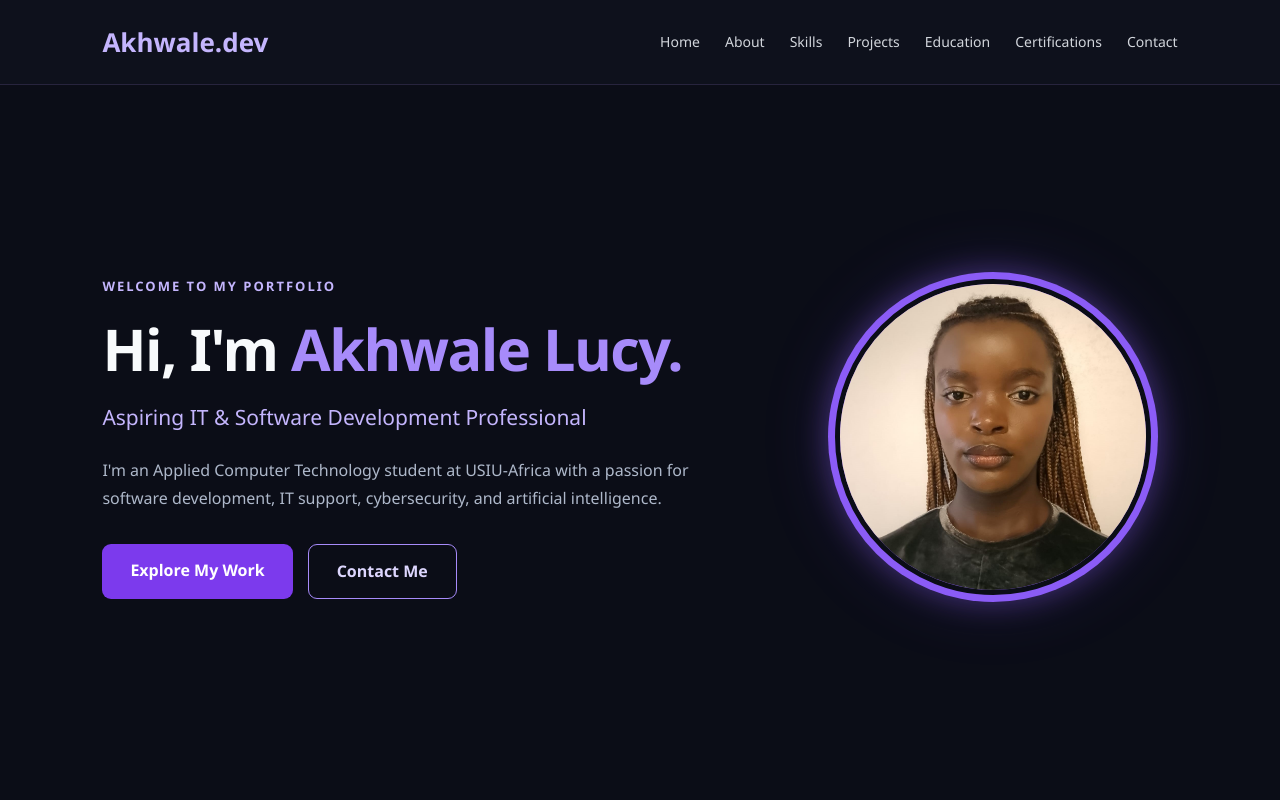
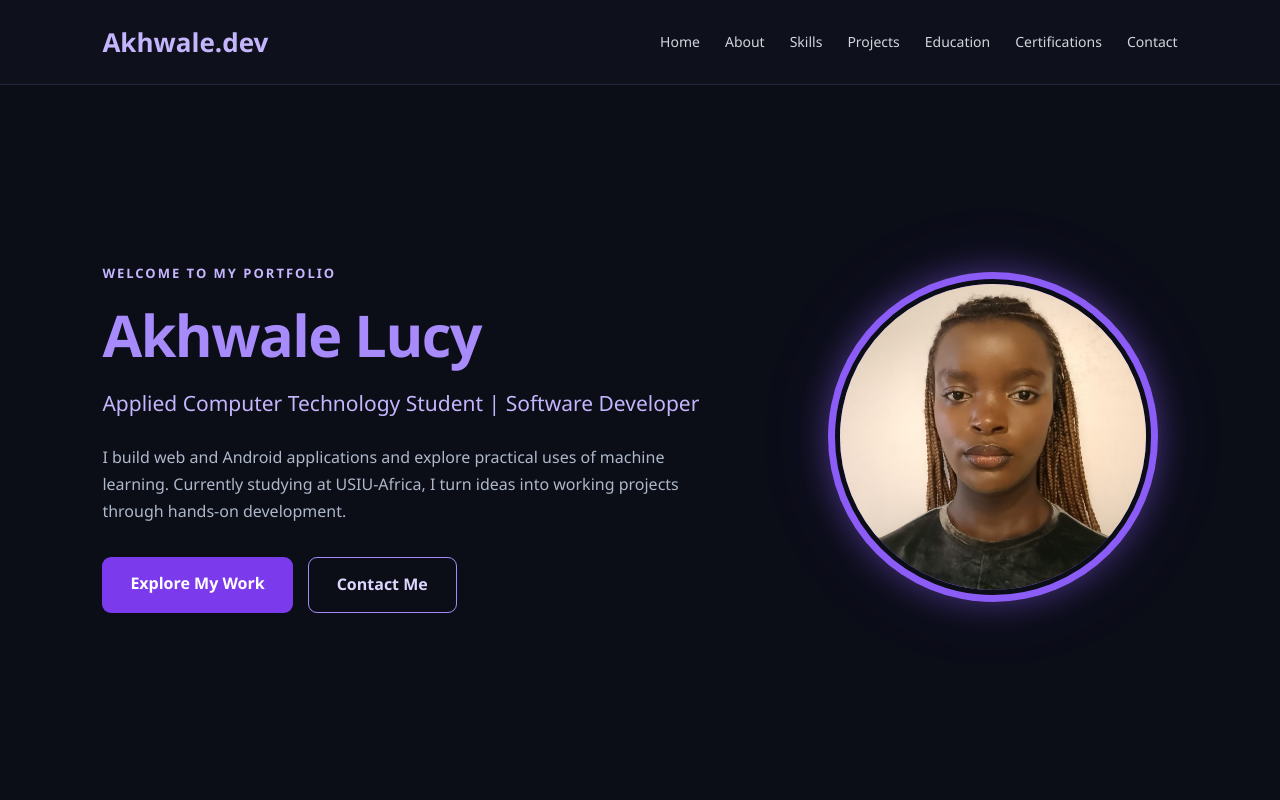
Before and after one commit to AkhwaleLucy/Akhwale_Portfolio, a website: page public/index.html in a window 1280 px wide. Shown: the top 800 px of the page. Drawn offline with Linux system fonts and the light colour scheme.

Commit message:
Update portfolio introduction with professional heading and summary

```diff
--- a/public/index.html
+++ b/public/index.html
@@ -34,14 +34,13 @@
     <div class="hero-content">
         <p class="intro">WELCOME TO MY PORTFOLIO</p>
 
-        <h1>Hi, I'm <span>Akhwale Lucy.</span></h1>
+        <h1><span>Akhwale Lucy</span></h1>
 
-        <h2>Aspiring IT & Software Development Professional</h2>
+        <h2>Applied Computer Technology Student | Software Developer</h2>
 
         <p class="hero-description">
-            I'm an Applied Computer Technology student at
-            USIU-Africa with a passion for software development,
-            IT support, cybersecurity, and artificial intelligence.
+            I build web and Android applications and explore practical uses of machine learning.
+            Currently studying at USIU-Africa, I turn ideas into working projects through hands-on development.
         </p>
 
         <div class="hero-buttons">
```
